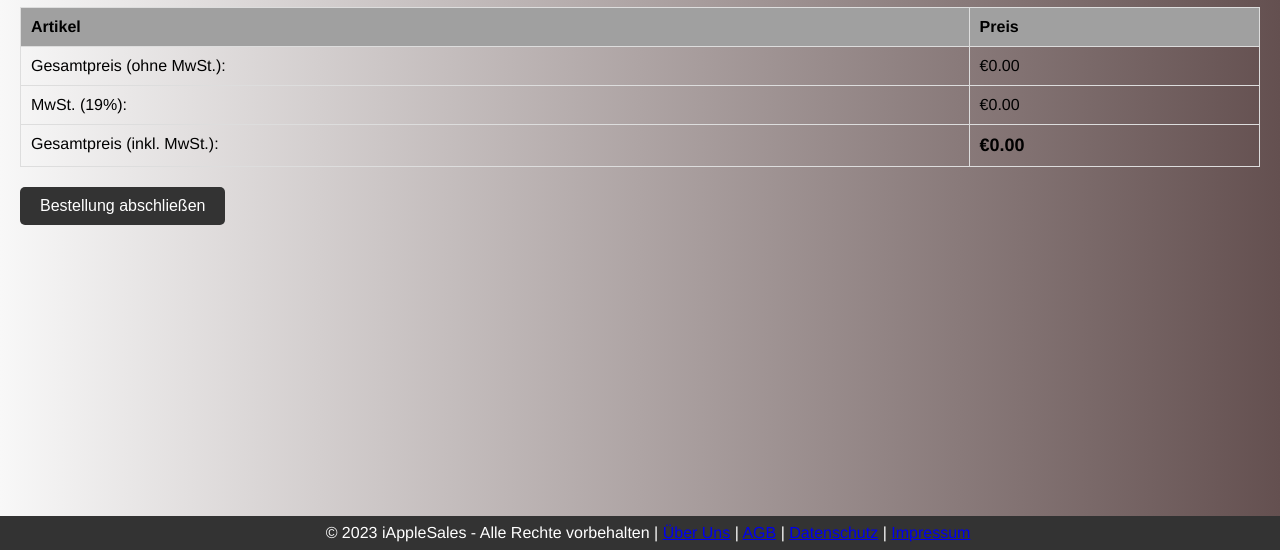
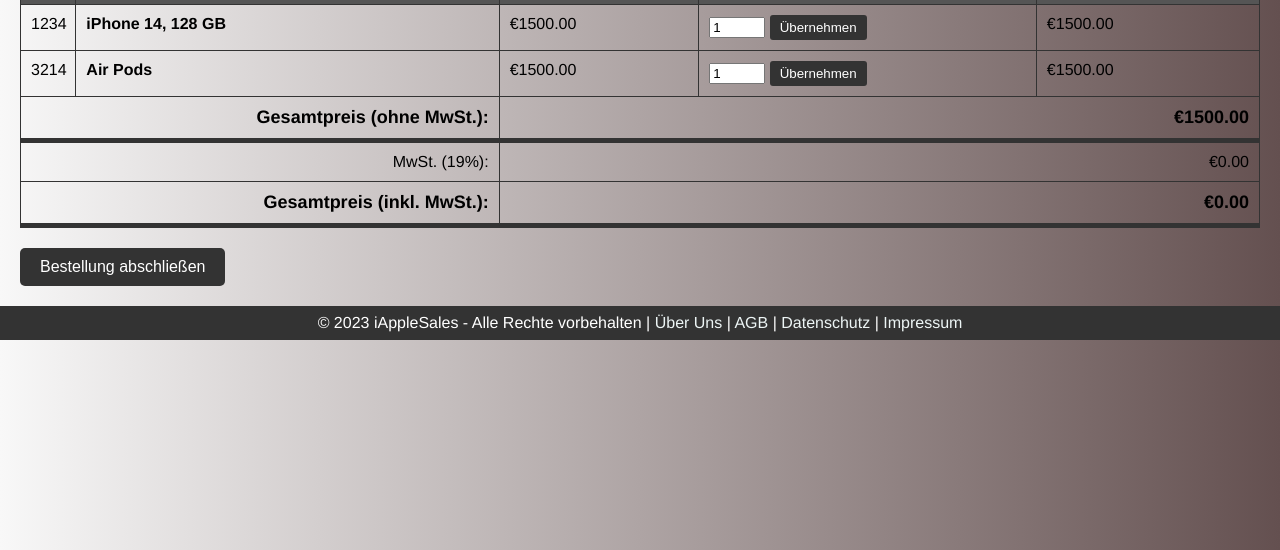
Before and after one commit to Aledjif1/VSC-Web2-Prak_responsive2.3, a plain HTML site: page warenkorb.html in a window 1280 px wide. Shown: the part 250-800 px from the top of the page. Drawn offline with Linux system fonts and the light colour scheme.

Commit message:
Name in Home geändert, Warenkorb angepasst, CSS angepasst

```diff
--- a/script/script.js
+++ b/script/script.js
@@ -42,6 +42,24 @@
         orderButton.addEventListener("click", navigateToOrderPage);
     }
 
+    // Warenkorb Berechnung
+    function updateTotal() {
+        // Holen Sie sich die Werte von quantity und unit-price
+        var quantityInput = document.getElementById("quantity");
+        var unitPriceElement = document.getElementById("unit-price");
+        var totalPriceElement = document.getElementById("total-price");
+
+        var quantity = parseInt(quantityInput.value, 10);
+        var unitPrice = parseFloat(unitPriceElement.textContent.replace("€", "")); // Entferne das Euro-Zeichen und parse den Wert
+
+        // Berechne den Gesamtpreis und setze ihn in das entsprechende Element
+        var totalPrice = quantity * unitPrice;
+        totalPriceElement.textContent = "€" + totalPrice.toFixed(2);
+
+        // Rufe die Funktion auf, um den Gesamtpreis des Warenkorbs zu aktualisieren
+        updateCartTotal();
+    }
+
 /* Suche */
     // Funktion zum Abrufen des Suchbegriffs aus der URL
     function getSearchTermFromURL() {
--- a/style/styles.css
+++ b/style/styles.css
@@ -443,26 +443,50 @@
     }
 
     .cart-table th, .cart-table td {
-        border: 1px solid #ddd;
+        border: 1px solid #333;
         padding: 10px;
         text-align: left;
     }
 
     .cart-table th {
-        background-color: #a0a0a0;
+        background-color: #555;
     }
 
     .cart-table td {
         vertical-align: top;
     }
 
-    /* Stile für den Gesamtpreis */
-    #cart-total {
+    #article-number{
+        max-width: 0ch;
+    }
+    #article-name{
+        font-weight: bold;
+    }
+
+    #subtotal, #cart-total {
         font-size: 18px;
         font-weight: bold;
+        text-align: right;
         margin-top: 20px;
+        border-bottom: 5px solid #333;
     }
 
+    #tax {
+        text-align: right;
+    }
+
+    .apply-button {
+        background-color: #333;
+        color: white;
+        border: none;
+        padding: 5px 10px;
+        border-radius: 3px;
+        cursor: pointer;
+    }
+
+    .apply-button:hover {
+        background-color: #555;
+    }
     /* Stile für den "Zur Kasse" Button */
     .order-button {
         background-color: #333;
@@ -488,22 +512,6 @@
         clear: both;
 
     }
-/*Warenkorb Footer*/
-    .footerW{
-        background: #333;
-        color: #fff;
-        text-align: center;
-        padding: 8px;
-        clear: both;
-        position: absolute;
-        bottom: 0px;
-        width: 100%;
-    }
-
-
-
-
-
     .footer a{
         color: #edf5f5;
         text-decoration: none;
--- a/warenkorb.html
+++ b/warenkorb.html
@@ -38,38 +38,63 @@
     </header>
 
  <!-- Inhalt der Webseite  -->
- <main class="content">
-    <h1>Warenkorb</h1>
+    <main>
+    <div class="content">
         <table class="cart-table">
             <thead>
             <tr>
-                <th>Artikel</th>
-                <th>Preis</th>
+                <th id="article-number">Art.-Nr.</th>
+                <th id="article-name">Artikel</th>
+                <th id="unit-price">Einzelpreis</th>
+                <th id="quantity">Menge</th>
+                <th id="total-price">Gesamtpreis</th>
             </tr>
             </thead>
             <tbody id="cart-items-table">
-            <!-- Hier werden die ausgewählten Artikel angezeigt -->
+            <!-- Beispielartikel -->
+            <tr>
+                <td id="article-number">1234</td>
+                <td id="article-name">iPhone 14, 128 GB</td>
+                <td id="unit-price">€1500.00</td>
+                <td>
+                    <input type="number" id="quantity" value="1" min="0" max="99">
+                    <button class="apply-button" onclick="updateTotal()">Übernehmen</button>
+                </td>
+                <td id="total-price">€1500.00</td>
+            </tr>
+            <tr>
+                <td id="article-number">3214</td>
+                <td id="article-name">Air Pods</td>
+                <td id="unit-price">€1500.00</td>
+                <td>
+                    <input type="number" id="quantity" value="1" min="0" max="99">
+                    <button class="apply-button" onclick="updateTotal()">Übernehmen</button>
+                </td>
+                <td id="total-price">€1500.00</td>
+            </tr>
+            <!-- Weitere Artikel erscheinen hier -->
             </tbody>
             <tfoot>
             <tr>
-                <td>Gesamtpreis (ohne MwSt.):</td>
-                <td id="subtotal">€0.00</td>
+                <td colspan="2" id="subtotal">Gesamtpreis (ohne MwSt.):</td>
+                <td colspan="3" id="subtotal">€1500.00</td>
             </tr>
             <tr>
-                <td>MwSt. (19%):</td>
-                <td id="tax">€0.00</td>
+                <td colspan="2" id="tax">MwSt. (19%):</td>
+                <td colspan="3" id="tax">€0.00</td>
             </tr>
             <tr>
-                <td>Gesamtpreis (inkl. MwSt.):</td>
-                <td id="cart-total">€0.00</td>
+                <td colspan="2" id="cart-total">Gesamtpreis (inkl. MwSt.):</td>
+                <td colspan="3" id="cart-total">€0.00</td>
             </tr>
             </tfoot>
         </table>
         <button class="order-button" id="checkout-button">Bestellung abschließen</button>
+    </div>
     </main>
 
     <!-- Footer-Bereich -->
-    <footer class="footerW">
+    <footer class="footer">
         &copy; 2023 iAppleSales - Alle Rechte vorbehalten |
         <a href="about_Us.html">Über Uns</a> |
         <a href="agb.html">AGB</a> |
```
Also changed, not shown: index.html (+1 -1 lines). Lines whose indentation alone changed are shown as unchanged.
